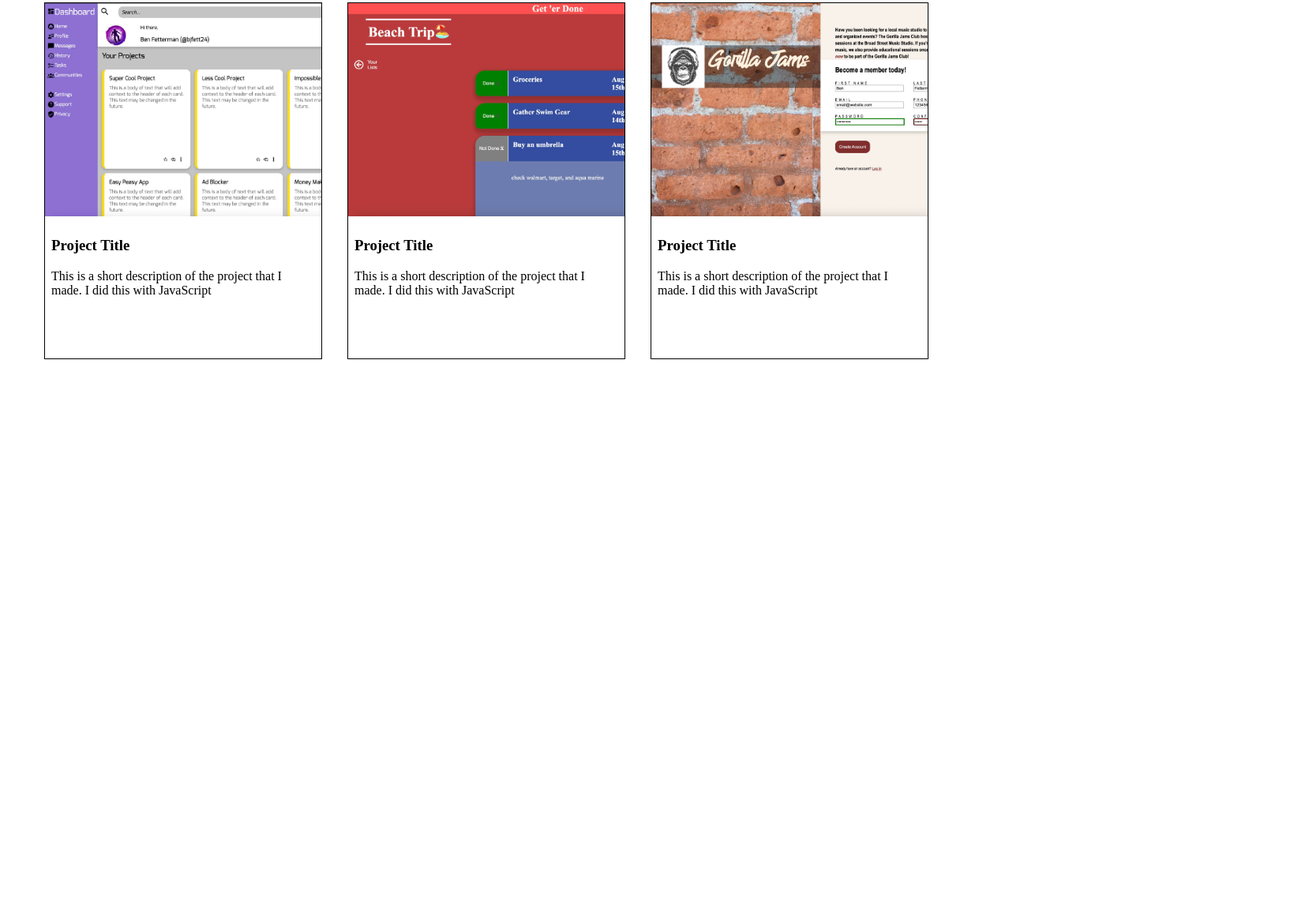
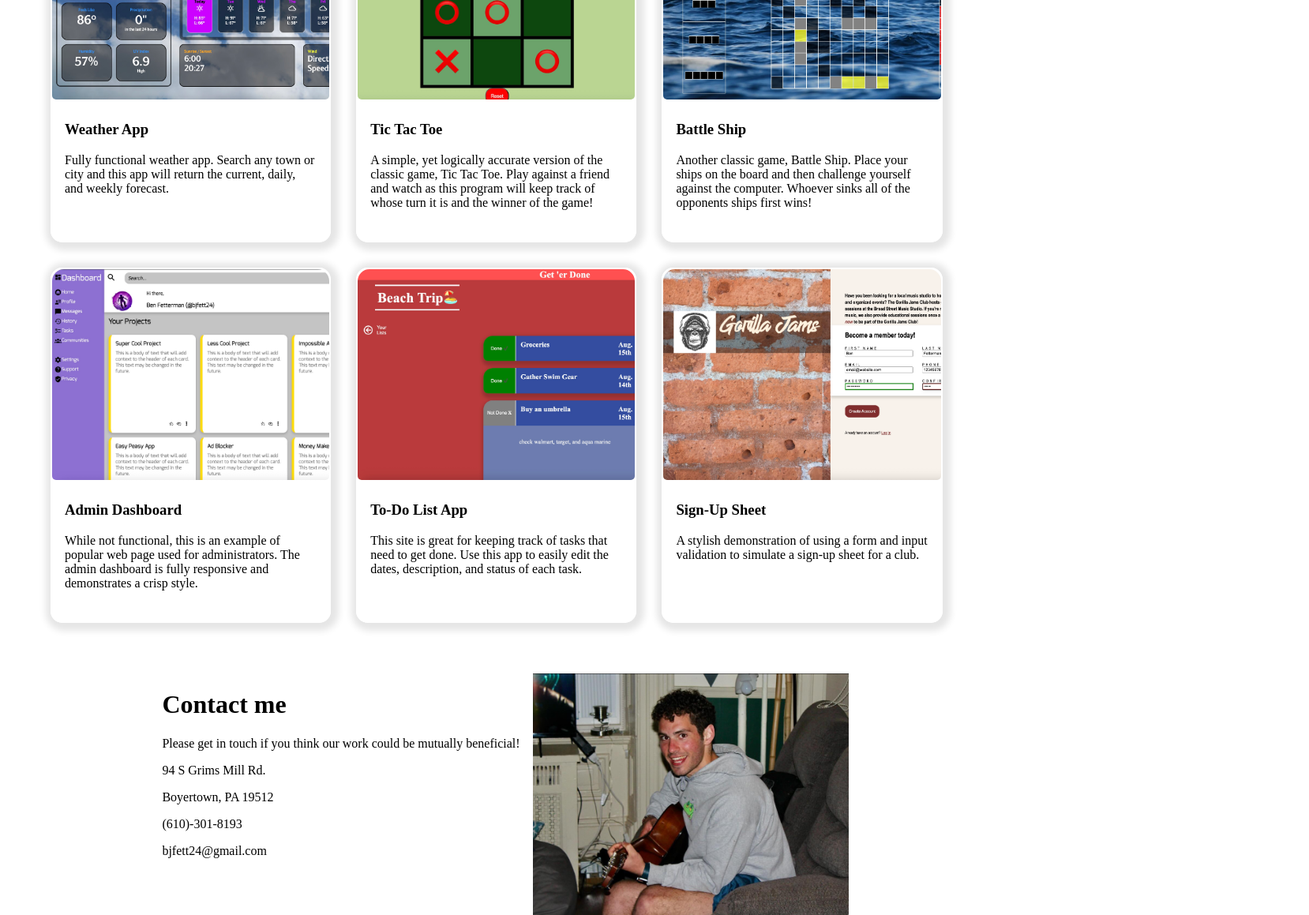
Before and after one commit to bjfett24/portfolio, a website built with webpack: page src/template.html in a window 1280 px wide. Shown: the part 1066-2225 px from the top of the page at 79% size, 1658 px wide, since content can reach past the window. Before the commit the page ends 1577 px from the top, so only its background shows below. Built offline with nearby package versions, Linux system fonts and the light colour scheme.

Commit message:
feat: add content and styling

```diff
--- a/src/page-load.js
+++ b/src/page-load.js
@@ -1,4 +1,5 @@
 import coverImgSrc from "./img/Profile.JPG";
+import footImgSrc from "./img/ben-guitar.jpg";
 
 function pageLoad() {
   const content = document.createElement("div");
@@ -8,6 +9,10 @@ function pageLoad() {
   const about = document.createElement("div");
   about.classList.add("about");
   content.appendChild(about);
+
+  const background = document.createElement('div');
+  background.classList.add('background');
+  content.appendChild(background);
 
   const imgContainer = document.createElement("div");
   imgContainer.classList.add("image", "container");
@@ -34,10 +39,14 @@ function pageLoad() {
   bio.appendChild(bioTitle);
 
   const bioText = document.createElement("p");
-  bioText.textContent =
-    "My name is Ben Fetterman and I am a cognitive science major at Franklin and Marshall College. I am fascinated with how the human mind fits into the quickly changing technological world. My goal is to bridge the gap between modern technology and human understanding through tech consulting. While my education at F&M has equipped me with a strong understanding of the thinking processes in the mind, I felt I was lacking some technical skills. To remedy this, I spent my summer working on The Odin Project, a self-paced course in web-development and programming. Below you will find some of my projects I completed through the course as well as some of my academic works in philosophy and psychology.";
+  bioText.textContent = "My name is Ben Fetterman and I am a cognitive science major at Franklin and Marshall College. I am fascinated with how the human mind fits into the quickly changing technological world. My goal is to bridge the gap between modern technology and human understanding through tech consulting, UX research, or AI research. While my education at F&M has equipped me with a strong understanding of the cognitive processes in the mind, I felt I was lacking some technical skills. To remedy this, I spent my summer working on The Odin Project, a self-paced course in web-development and programming. Below you will find some of my projects I completed through the course.";
   bioText.classList.add("text");
   bio.appendChild(bioText);
+
+  const bioIcons = document.createElement('div');
+  bioIcons.classList.add('icons');
+  bioIcons.textContent = 'bio icons go here';
+  bio.appendChild(bioIcons);
 
   const section2 = document.createElement("div");
   section2.classList.add("section-2");
@@ -55,6 +64,7 @@ function pageLoad() {
   for (let i = 0; i < 6; i++) {
     const project = document.createElement("div");
     project.classList.add("project", `num${i}`);
+    project.role = 'button';
     myWork.appendChild(project);
 
     const imgBox = document.createElement("div");
@@ -84,6 +94,94 @@ function pageLoad() {
       "This is a short description of the project that I made. I did this with JavaScript";
     wordsBox.appendChild(projDesc);
   }
+
+    const weatherTitle = document.querySelector('.num0 .title');
+    weatherTitle.textContent = 'Weather App';
+
+    const weatherDesc = document.querySelector('.num0 .description');
+    weatherDesc.textContent = 'Fully functional weather app. Search any town or city and this app will return the current, daily, and weekly forecast.';
+
+    const tttTitle = document.querySelector('.num1 .title');
+    tttTitle.textContent = 'Tic Tac Toe';
+
+    const tttDesc = document.querySelector('.num1 .description');
+    tttDesc.textContent = 'A simple, yet logically accurate version of the classic game, Tic Tac Toe. Play against a friend and watch as this program will keep track of whose turn it is and the winner of the game!';
+
+    const battleShipsTitle = document.querySelector('.num2 .title');
+    battleShipsTitle.textContent = 'Battle Ship';
+
+    const battleShipsDesc = document.querySelector('.num2 .description');
+    battleShipsDesc.textContent = 'Another classic game, Battle Ship. Place your ships on the board and then challenge yourself against the computer. Whoever sinks all of the opponents ships first wins!';
+
+    const adminTitle = document.querySelector('.num3 .title');
+    adminTitle.textContent = 'Admin Dashboard';
+
+    const adminDesc = document.querySelector('.num3 .description');
+    adminDesc.textContent = "While not functional, this is an example of popular web page used for administrators. The admin dashboard is fully responsive and demonstrates a crisp style.";
+
+    const todoTitle = document.querySelector('.num4 .title');
+    todoTitle.textContent = 'To-Do List App';
+
+    const todoDesc = document.querySelector('.num4 .description');
+    todoDesc.textContent = 'This site is great for keeping track of tasks that need to get done. Use this app to easily edit the dates, description, and status of each task.';
+
+    const signUpTitle = document.querySelector('.num5 .title');
+    signUpTitle.textContent = 'Sign-Up Sheet';
+
+    const signUpDesc = document.querySelector('.num5 .description');
+    signUpDesc.textContent = 'A stylish demonstration of using a form and input validation to simulate a sign-up sheet for a club.';
+
+    const section3 = document.createElement('div');
+    section3.classList.add('contact', 'container');
+    content.appendChild(section3);
+
+    const contactWords = document.createElement('div');
+    contactWords.classList.add('words');
+    section3.appendChild(contactWords);
+
+    const contactTitle = document.createElement('h1');
+    contactTitle.classList.add('title');
+    contactTitle.textContent = 'Contact me';
+    contactWords.appendChild(contactTitle);
+
+    const note = document.createElement('p');
+    note.classList.add('note');
+    note.textContent = 'Please get in touch if you think our work could be mutually beneficial!';
+    contactWords.appendChild(note);
+
+    const address = document.createElement('div');
+    address.classList.add('address');
+    contactWords.appendChild(address);
+
+    const line1 = document.createElement('p');
+    line1.classList.add('line-1');
+    line1.textContent = '94 S Grims Mill Rd.';
+    address.appendChild(line1);
+
+    const line2 = document.createElement('p');
+    line2.classList.add('line-2');
+    line2.textContent = 'Boyertown, PA 19512';
+    address.appendChild(line2);
+
+    const phone = document.createElement('p');
+    phone.classList.add('phone-number');
+    phone.textContent = '(610)-301-8193';
+    contactWords.appendChild(phone);
+
+    const email = document.createElement('p');
+    email.classList.add('email');
+    email.textContent = 'bjfett24@gmail.com';
+    contactWords.appendChild(email);
+
+    const icons = document.createElement('div');
+    icons.classList.add('icons');
+    contactWords.appendChild(icons);
+
+    const picture = document.createElement('img');
+    picture.src = footImgSrc;
+    picture.alt = 'Ben standing with view of ocean in the background';
+    picture.classList.add('picture');
+    section3.appendChild(picture);
 }
 
 export { pageLoad };
--- a/src/styles.css
+++ b/src/styles.css
@@ -1,5 +1,7 @@
-h1 {
-    color: red;
+body, :root {
+    margin: 0px;
+    padding: 0px;
+    overflow-x: hidden;
 }
 
 .content.main {
@@ -9,20 +11,49 @@ h1 {
 }
 
 .profile {
-    width: 200px;
+    width: 400px;
     height: auto;
+    border-radius: 1rem;
+    box-shadow: 2px 2px 10px 8px rgb(0, 0, 0, 0.10);
+
 }
 
 .about {
     display: flex;
-    gap: 1.5rem;
-    margin: 3rem;
-}
-/*
-.bio {
+    padding: 3rem;
+    align-items: center;
+    position: relative;
+    z-index: 1;
+
 }
 
-*/
+.background {
+    background-color: rgb(95, 124, 239);
+    position: absolute;
+    z-index: 0;
+    width: 150vw;
+    height: 100vh;
+    transform: translateY(-200px) rotate(-0.03turn);
+
+}
+
+.bio {
+    display: flex;
+    flex-direction: column;
+    gap: 0.5rem;
+    background-color: white;
+    padding: 3rem;
+    transform: translateY(-40px);
+    box-shadow: 2px 2px 10px 8px rgb(0, 0, 0, 0.10);
+    border-top-right-radius: 1rem;
+    border-bottom-right-radius: 1rem;
+}
+
+.bio .text {
+    max-width: 60ch;
+    line-height: 1.5;
+}
+
 .name {
     box-sizing: border-box;
     color: white;
@@ -30,6 +61,7 @@ h1 {
     transform: translateY(-100%);
     padding: 10px;
     margin: 0px;
+    font-size: 3rem;
 }
 
 .section-2 {
@@ -40,23 +72,38 @@ h1 {
 
 .my-work.container {
     display: flex;
-    gap: 2rem;
     flex-wrap: wrap;
 }
 
 .project {
-    border: 1px solid black;
-    width: 350px;
+    border: 2px solid white;
+    width: 30%;
     height: 450px;
+    box-sizing: border-box;
+    margin: 1rem;
+    box-shadow: 2px 2px 8px 8px rgb(0, 0, 0, 0.10);
+    border-radius: 15px;
+}
+
+.project:hover {
+    border: 2px solid rgb(95, 124, 239);
+    box-shadow: 4px 4px 10px 10px rgb(0, 0, 0, 0.15);
+    transform: translateY(-2px);
+
 }
 
 .project .image.container {
     width: 100%;
     height: 60%;
+    border-radius: 15px;
+    border-bottom-right-radius: 5px;
+    border-bottom-left-radius: 5px;
+
 }
 
 .words.container {
-    padding: 0.5rem;
+    padding: 0.5rem 1rem 0.5rem 1rem;
+
 }
 
 .num0 .image {
@@ -89,3 +136,13 @@ h1 {
     background-image: url('./img/sign-up.jpg');
     background-size: cover;
 }
+
+.contact.container {
+    display: flex;
+    gap: 1rem;
+}
+
+.picture {
+    width: 400px;
+    height: auto;
+}
```
Also changed, not shown: src/img/agina.jpg (added), src/img/ben-guitar.jpg (added), 1 other file.
